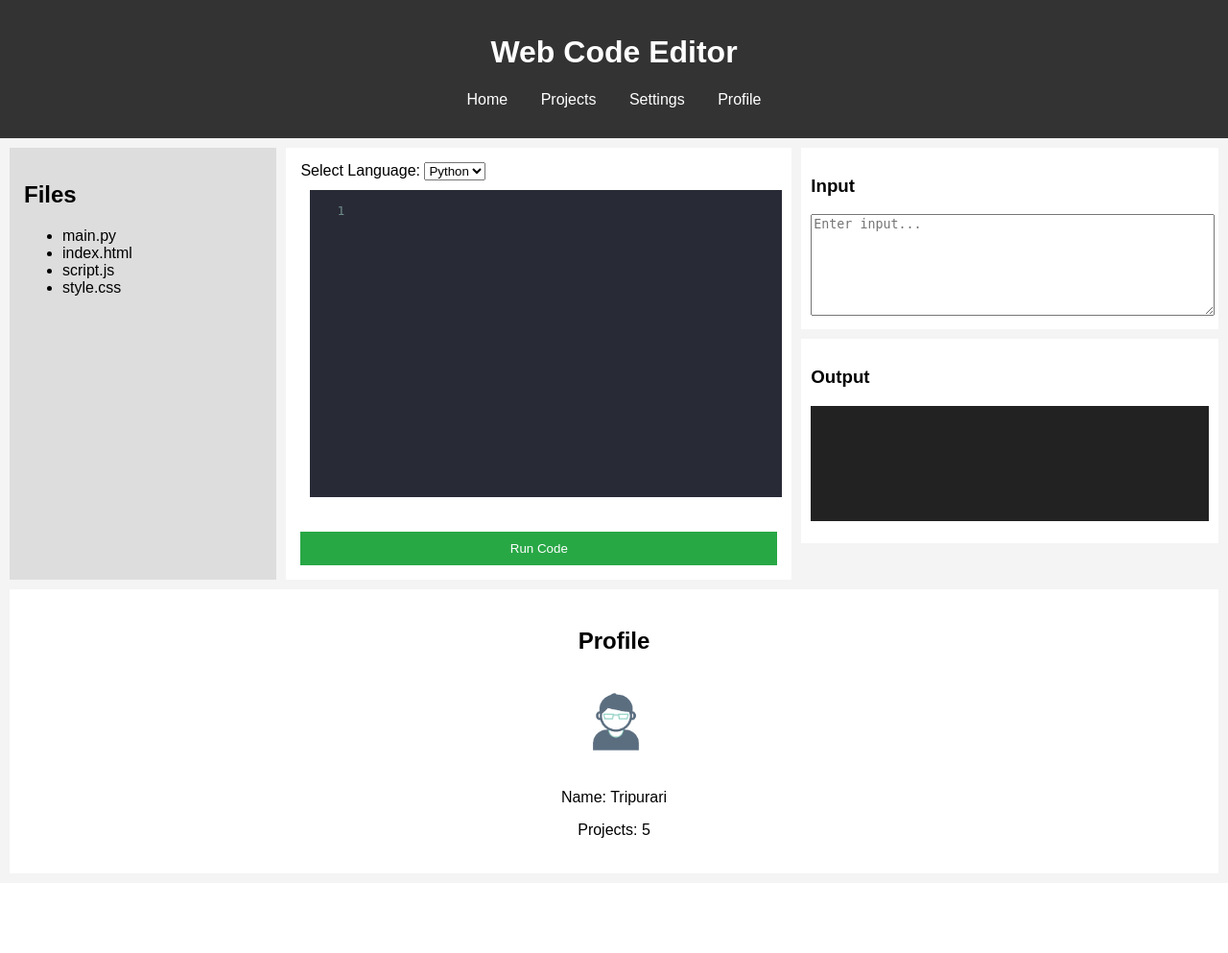
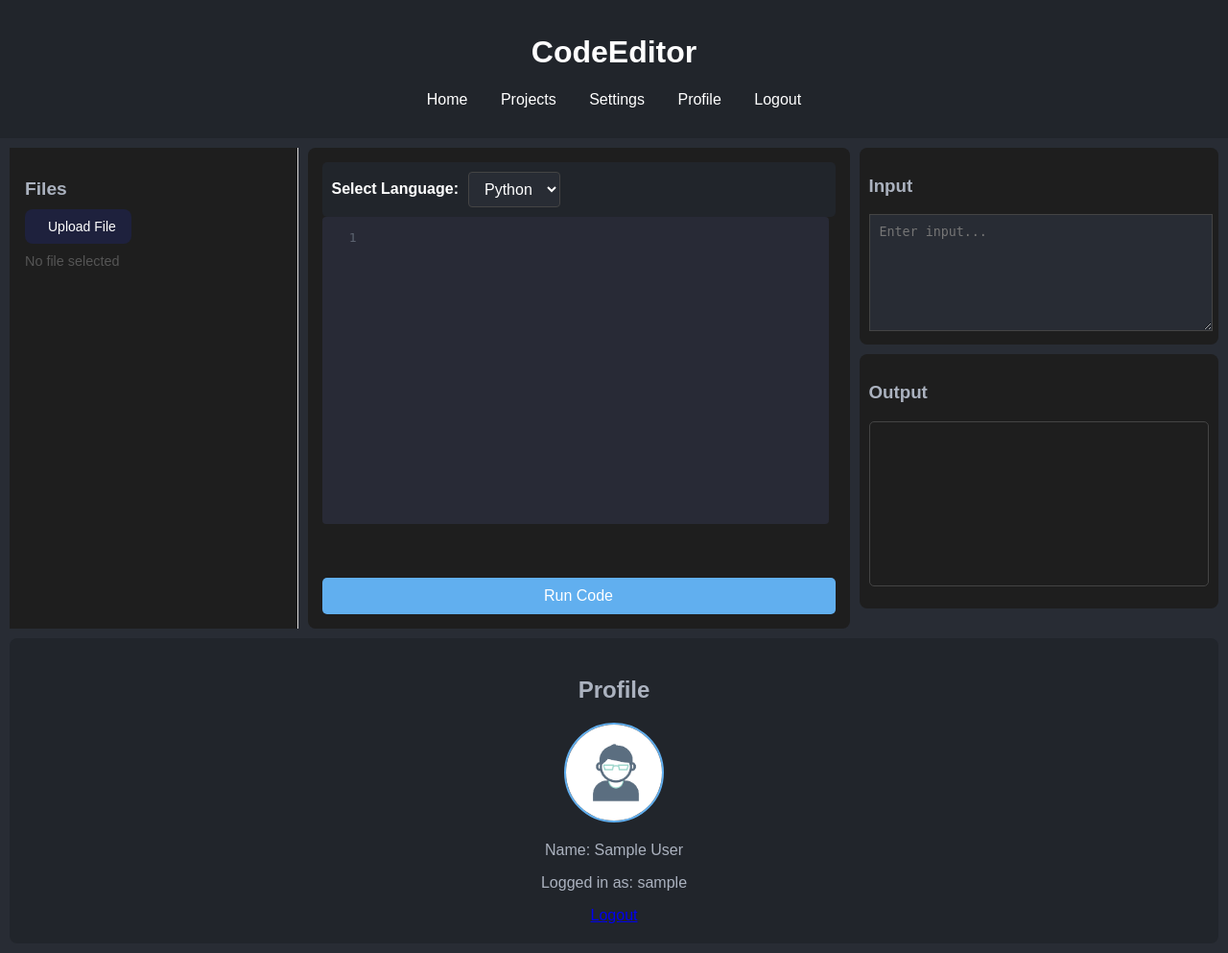
Before and after one commit to raveendras-git/code-editor, a Flask app: page /index in a window 1280 px wide. Shown: the whole page at 96% size. Before the commit the page ends 873 px from the top, so only its background shows below. Run offline with Flask 3, Linux system fonts and the light colour scheme; the visitor is signed in with stand-in values (Sample User, id 1).

Commit message:
Add files via upload

```diff
--- a/frontend/static/script.js
+++ b/frontend/static/script.js
@@ -1,32 +1,52 @@
-function runCode() {
-  let code = document.getElementById("code-editor").value;
-  let input = document.getElementById("input-box").value;
-  let outputBox = document.getElementById("output-box");
+// Initialize CodeMirror editor globally
+window.editor = CodeMirror(document.getElementById("code"), {
+    mode: "python",
+    theme: "dracula",
+    lineNumbers: true,
+    autoCloseBrackets: true,
+    matchBrackets: true
+});
 
-  try {
-      let result = eval(code);
-      outputBox.innerText = result !== undefined ? result : "No output";
-  } catch (error) {
-      outputBox.innerText = "Error: " + error.message;
-  }
+document.getElementById("fileInput").addEventListener("change", function(event) {
+    const file = event.target.files[0];
+
+    if (file) {
+        const fileName = file.name;
+        document.getElementById("fileName").innerText = " " + fileName;
+
+        // Detect file extension and set language
+        let fileExtension = fileName.split('.').pop().toLowerCase();
+        let languageSelect = document.getElementById("language-select");
+
+        if (fileExtension === "py") {
+            languageSelect.value = "python";
+            window.editor.setOption("mode", "python");
+        } else if (fileExtension === "c") {
+            languageSelect.value = "c";
+            window.editor.setOption("mode", "text/x-csrc");
+        } else if (fileExtension === "cpp") {
+            languageSelect.value = "cpp";
+            window.editor.setOption("mode", "text/x-c++src");
         }
 
-  // Initialize CodeMirror
-  const editor = CodeMirror(document.getElementById('code'), {
-      mode: 'python',
-      theme: 'dracula',
-      lineNumbers: true,
-      autoCloseBrackets: true,
-      matchBrackets: true,
+        // Read and display file content in CodeMirror
+        const reader = new FileReader();
+        reader.onload = function(e) {
+            window.editor.setValue(e.target.result); // Set content correctly
+        };
+        reader.readAsText(file);
+    }
 });
 
+// Run Code Function
 function runCode() {
-      var language = document.getElementById("language-select").value; // Get the selected language
-      var code = editor.getValue(); // Get the code from the CodeMirror editor
-      var userInput = document.getElementById("input-box").value; // Get the input from the textarea
+    const language = document.getElementById("language-select").value;
+    const code = window.editor.getValue();
+    const userInput = document.getElementById("input-box").value;
+    const outputBox = document.getElementById("output-box");
 
-      // Create the data object to send to the backend
-      var data = {
+    // Create a data object to send to the backend
+    const data = {
         language: language,
         code: code,
         input: userInput
@@ -42,9 +62,9 @@ function runCode() {
     })
     .then(response => response.json())
     .then(data => {
-          document.getElementById("output-box").textContent = data.output;
+        outputBox.textContent = data.output;
     })
     .catch(error => {
-          document.getElementById("output-box").textContent = "Error: " + error;
+        outputBox.textContent = "Error: " + error.message;
     });
 }
--- a/frontend/static/styles.css
+++ b/frontend/static/styles.css
@@ -2,12 +2,13 @@ body {
   font-family: Arial, sans-serif;
   margin: 0;
   padding: 0;
-  background-color: #f4f4f4;
+  background-color: #282c34; /* Dark background like CodeMirror */
+  color: #abb2bf; /* Light gray text */
 }
 
 header {
   height: 20%;
-  background: #333;
+  background: #21252b; /* CodeMirror dark theme */
   color: white;
   padding: 15px;
   text-align: center;
@@ -35,46 +36,131 @@ nav ul li a {
 }
 
 .file-section {
-  width: 20%;
-  background: #ddd;
-  padding: 15px;
+  padding: 16px;
+  border-right: 1px solid #ddd;
+  width: 25%;
+  background-color: #1e1e1e;
+  text-align: left;
 }
 
+.file-section h2 {
+  font-size: 1.2rem;
+  font-weight: bold;
+  margin-bottom: 10px;
+}
+
+/* Hide the default file input */
+#fileInput {
+  display: none;
+}
+
+/* Custom Upload Button */
+.upload-btn {
+  display: inline-block;
+  padding: 10px 16px;
+  background-color: #1e213d;
+  color: white;
+  font-size: 14px;
+  border-radius: 8px;
+  cursor: pointer;
+  transition: 0.3s;
+  border: none;
+}
+
+.upload-btn:hover {
+  background-color: #32374e;
+}
+
+.upload-btn i {
+  margin-right: 8px;
+}
+
+#fileName {
+  margin-top: 10px;
+  font-size: 0.9rem;
+  color: #555;
+}
+
+
 .editor-section {
-  width: 40%;
-  background: white;
+  width: 50%;
+  background: #1e1e1e;
   padding: 15px;
   display: flex;
   flex-direction: column;
+  border-radius: 8px;
+}
+.language-section {
+  display: flex;
+  align-items: center;
+  gap: 10px;
+  background: #21252b;
+  padding: 10px;
+  border-radius: 5px;
 }
 
-#code-editor {
-  width: 100%;
-  height: 300px;
-  font-family: monospace;
-  padding: 10px;
-}
-.CodeMirror {
-  width: 100%;
-  height: 300px;
-  font-family: monospace;
-  padding: 10px;
+.language-section label {
+  color: #ffffff;
+  font-size: 16px;
+  font-weight: bold;
 }
 
-#code {
-  width: 95%;
-  height: 290px;
-  font-family: monospace;
-  padding: 10px;
+#language-select {
+  background: #282c34;
+  color: #ffffff;
+  border: 1px solid #444;
+  padding: 8px 12px;
+  font-size: 16px;
+  border-radius: 4px;
+  cursor: pointer;
+  outline: none;
+}
+
+#language-select::-ms-expand {
+  display: none;
+}
+
+#language-select:hover {
+  border-color: #61afef;
+}
+
+#language-select:focus {
+  border-color: #98c379;
+  box-shadow: 0 0 5px #98c379;
+}
+
+.CodeMirror{width: 95%;
+height: 400px;
+font-family: "Fira Code", monospace;
+background: #282c34;
+color: #abb2bf;
+padding: 10px;
+border-radius: 4px;
+border: 1px solid #444;
+}
+
+.CodeMirror-gutters {
+  background: #21252b !important;
+  border-right: 1px solid #444;
+}
+
+.CodeMirror-linenumber {
+  color: #5c6370 !important;
+}
+
+.CodeMirror-cursor {
+  border-left: 2px solid #ffffff !important;
 }
 
 button {
   margin-top: 20px;
   padding: 10px;
-  background: #28a745;
+  background: #61afef; /* Blue button like VS Code */
   color: white;
   border: none;
+  border-radius: 5px;
   cursor: pointer;
+  font-size: 16px;
 }
 
 .io-section {
@@ -86,31 +172,40 @@ button {
 
 .input-section,
 .output-section {
-  background: white;
+  background: #1e1e1e; /* Dark section */
+  padding: 10px;
+  border-radius: 8px;
+}
+
+#input-box {
+  width: 95%;
+  height: 100px;
+  background: #282c34;
+  color: white;
+  border: 1px solid #444;
   padding: 10px;
 }
 
-#input-box {
-  width: 100%;
-  height: 100px;
-}
-
 #output-box {
-  background: #222;
-  color: #0f0;
+  background: #1e1e1e;
+  color: #98c379; /* Green output text */
   padding: 10px;
-  height: 100px;
+  height: 150px;
   overflow-y: auto;
+  border-radius: 5px;
+  border: 1px solid #444;
 }
 
 .profile-section {
-  background: #fff;
+  background: #21252b;
   margin: 10px;
   padding: 20px;
   text-align: center;
+  border-radius: 8px;
 }
 
 .profile-section img {
   width: 100px;
   border-radius: 50%;
+  border: 2px solid #61afef; /* Border like VS Code */
 }
--- a/frontend/templates/index.html
+++ b/frontend/templates/index.html
@@ -3,22 +3,27 @@
 <head>
     <meta charset="UTF-8">
     <meta name="viewport" content="width=device-width, initial-scale=1.0">
-    <title>Web Code Editor</title>
+    <title>Code Editor</title>
+
     <link rel="stylesheet" href="styles.css">
     <link rel="stylesheet" href="{{ url_for('static', filename='styles.css') }}">
+
+    <!-- CodeMirror Styles -->
     <link rel="stylesheet" href="https://cdnjs.cloudflare.com/ajax/libs/codemirror/5.65.13/codemirror.min.css">
     <link rel="stylesheet" href="https://cdnjs.cloudflare.com/ajax/libs/codemirror/5.65.13/theme/dracula.min.css">
-
 </head>
 <body>
     <header>
-        <h1>Web Code Editor</h1>
+        <h1>CodeEditor</h1>
         <nav>
             <ul>
                 <li><a href="#">Home</a></li>
                 <li><a href="#">Projects</a></li>
                 <li><a href="#">Settings</a></li>
-                <li><a href="#profile">Profile</a></li>
+                <li><a href="/profile">Profile</a></li>
+                <li><a href="{{ url_for('logout') }}" class="bg-red-500 text-white px-4 py-2 rounded-lg hover:bg-red-600">
+                    Logout
+                </a></li>
             </ul>
         </nav>
     </header>
@@ -26,12 +31,11 @@
     <div class="container">
         <aside class="file-section">
             <h2>Files</h2>
-            <ul id="file-list">
-                <li>main.py</li>
-                <li>index.html</li>
-                <li>script.js</li>
-                <li>style.css</li>
-            </ul>
+            <input type="file" id="fileInput">
+            <label for="fileInput" class="upload-btn">
+                <i class="fas fa-upload"></i> Upload File
+            </label>
+            <p id="fileName">No file selected</p>
         </aside>
 
         <main class="editor-section">
@@ -44,11 +48,9 @@
                 </select>
             </div>
 
-            <div id="code">
-            </div>
+            <div id="code"></div>
             <br><br>
             <button onclick="runCode()">Run Code</button>
-
         </main>
 
         <section class="io-section">
@@ -66,13 +68,19 @@
     <section class="profile-section" id="profile">
         <h2>Profile</h2>
         <img src="{{ url_for('static', filename='images/default.jpg') }}" alt="Profile Picture">
-        <p>Name: Tripurari </p>
-        <p>Projects: 5</p>
+        <p>Name: {{ session.get('full_name') }}</p>
+        <p>Logged in as: {{ session.get('username') }}</p>
+        <a href="{{ url_for('logout') }}" class="bg-red-500 text-white px-4 py-2 rounded-lg hover:bg-red-600">
+            Logout
+        </a>
     </section>
+
+    <!-- CodeMirror Scripts -->
     <script src="https://cdnjs.cloudflare.com/ajax/libs/codemirror/5.65.13/codemirror.min.js"></script>
     <script src="https://cdnjs.cloudflare.com/ajax/libs/codemirror/5.65.13/mode/clike/clike.min.js"></script>
     <script src="https://cdnjs.cloudflare.com/ajax/libs/codemirror/5.65.13/mode/python/python.min.js"></script>
-    <script src="script.js"></script>
+
+    <!-- Custom JavaScript -->
     <script src="{{ url_for('static', filename='script.js') }}"></script>
 </body>
 </html>
```
Also changed, not shown: frontend/templates/Home.html (added, +44 -0 lines), frontend/templates/login.html (added, +41 -0 lines), frontend/templates/profile.html (added, +50 -0 lines), frontend/templates/signup.html (added, +60 -0 lines), frontend/static/images/editor.jpg (added). Lines whose indentation alone changed are shown as unchanged.
